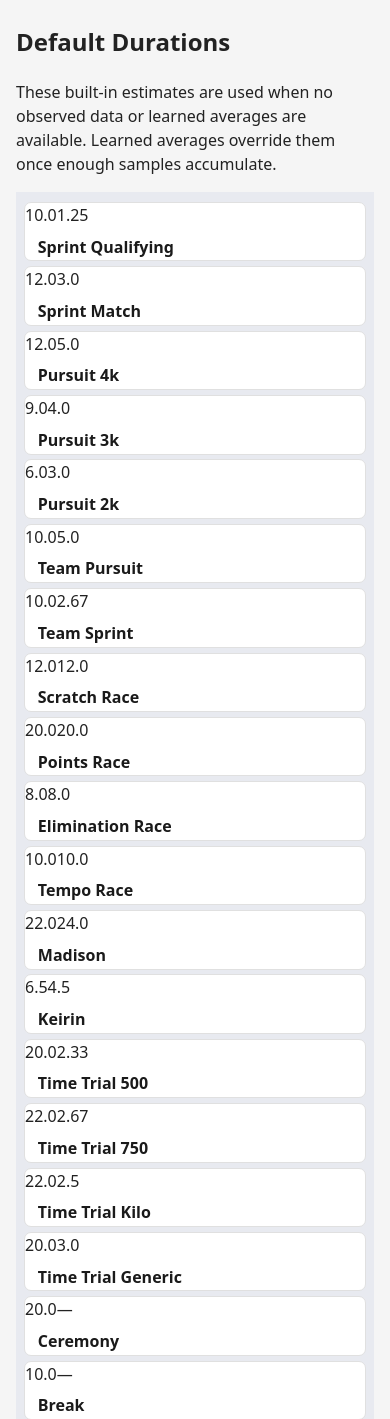
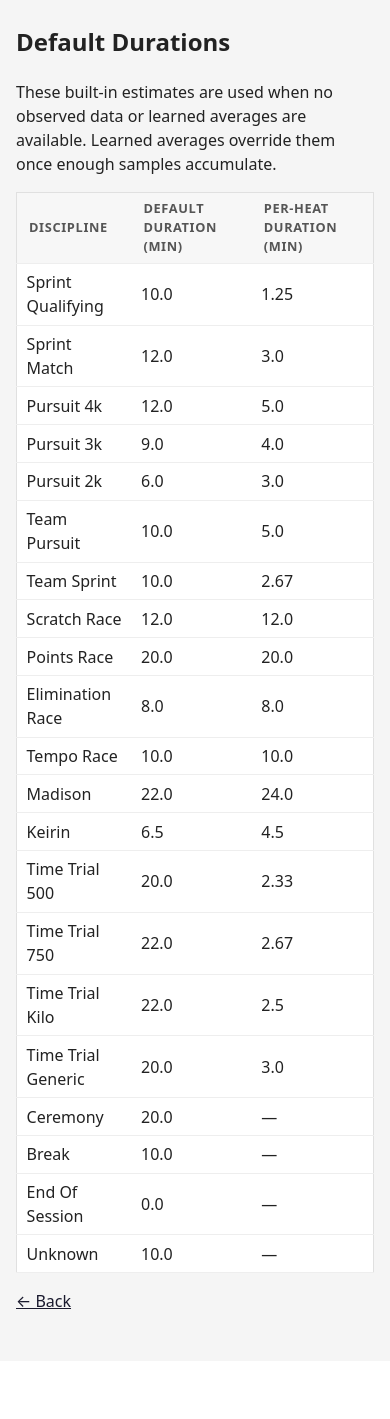
Before and after one commit to lanyonm/track-timing-predictor, a FastAPI app: page /defaults in a window 390 px wide. Shown: the part 52-1471 px from the top of the page. After the commit the page ends 1361 px from the top, so only its background shows below. Run offline with FastAPI, Linux system fonts and the light colour scheme; some libraries are stand-ins or nearby versions.

Commit message:
Fix defaults table mobile card layout
Opt the defaults table out of the schedule card transform by adding
class="defaults-table" and resetting display/spacing via display:revert.

```diff
--- a/app/templates/defaults.html
+++ b/app/templates/defaults.html
@@ -4,7 +4,7 @@
 <section>
   <h2>Default Durations</h2>
   <p>These built-in estimates are used when no observed data or learned averages are available. Learned averages override them once enough samples accumulate.</p>
-  <table>
+  <table class="defaults-table">
     <thead>
       <tr>
         <th>Discipline</th>
--- a/static/style.css
+++ b/static/style.css
@@ -374,6 +374,28 @@ a { color: #1a1a2e; }
     padding: 0 10px;
   }
 
+  /* ── Defaults table — opt out of card transform ── */
+  table.defaults-table,
+  table.defaults-table thead,
+  table.defaults-table tbody,
+  table.defaults-table tr,
+  table.defaults-table td { display: revert; }
+
+  table.defaults-table tbody { background: transparent; padding: 0; }
+
+  table.defaults-table td {
+    padding: 0.4rem 0.6rem;
+    border-bottom: 1px solid #eee;
+  }
+
+  table.defaults-table td:nth-child(1) {
+    font-size: inherit;
+    font-weight: inherit;
+    color: inherit;
+    padding: 0.4rem 0.6rem;
+    line-height: inherit;
+  }
+
   /* ── Meta bar — toggle pill ── */
   .meta.meta-bar {
     display: flex;
```
